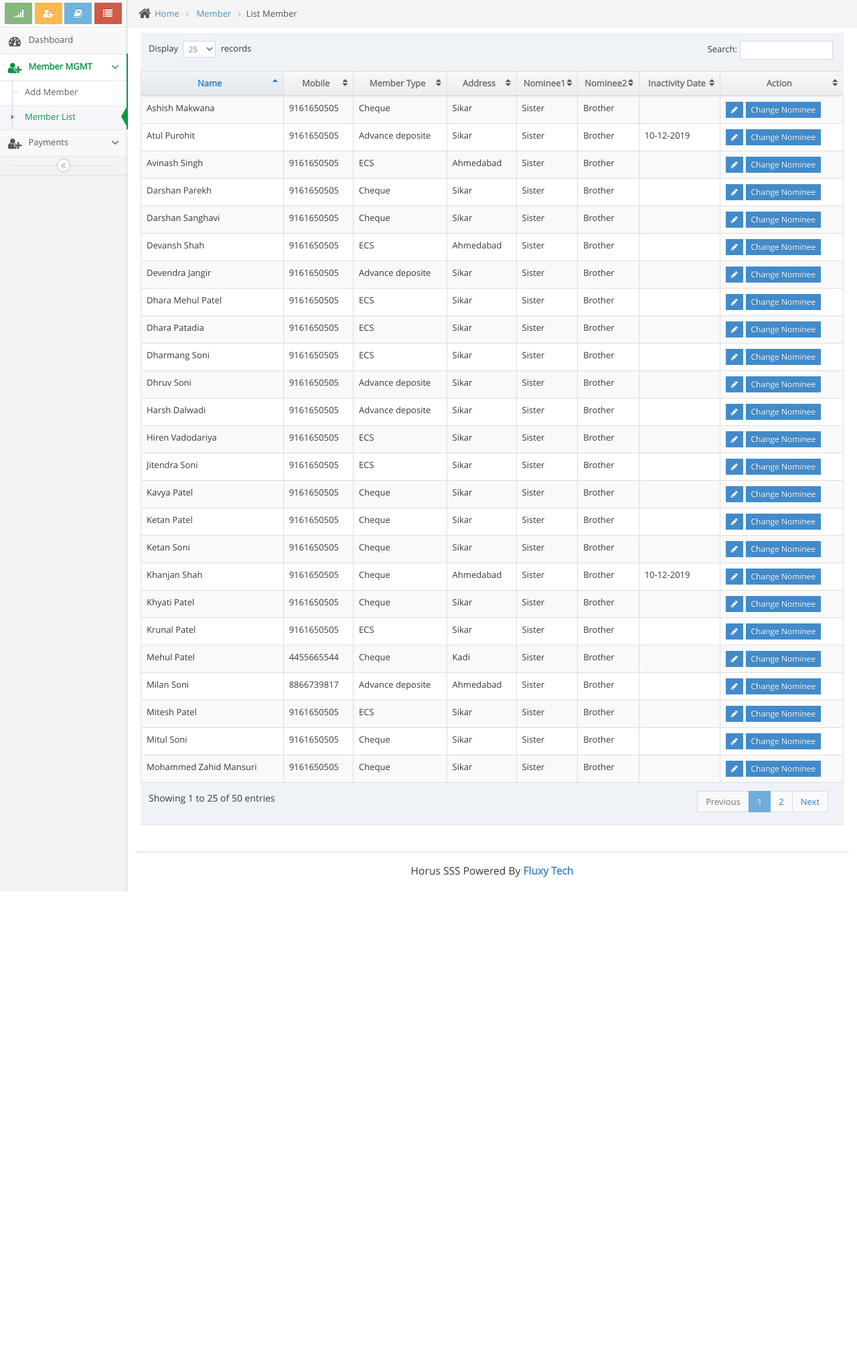
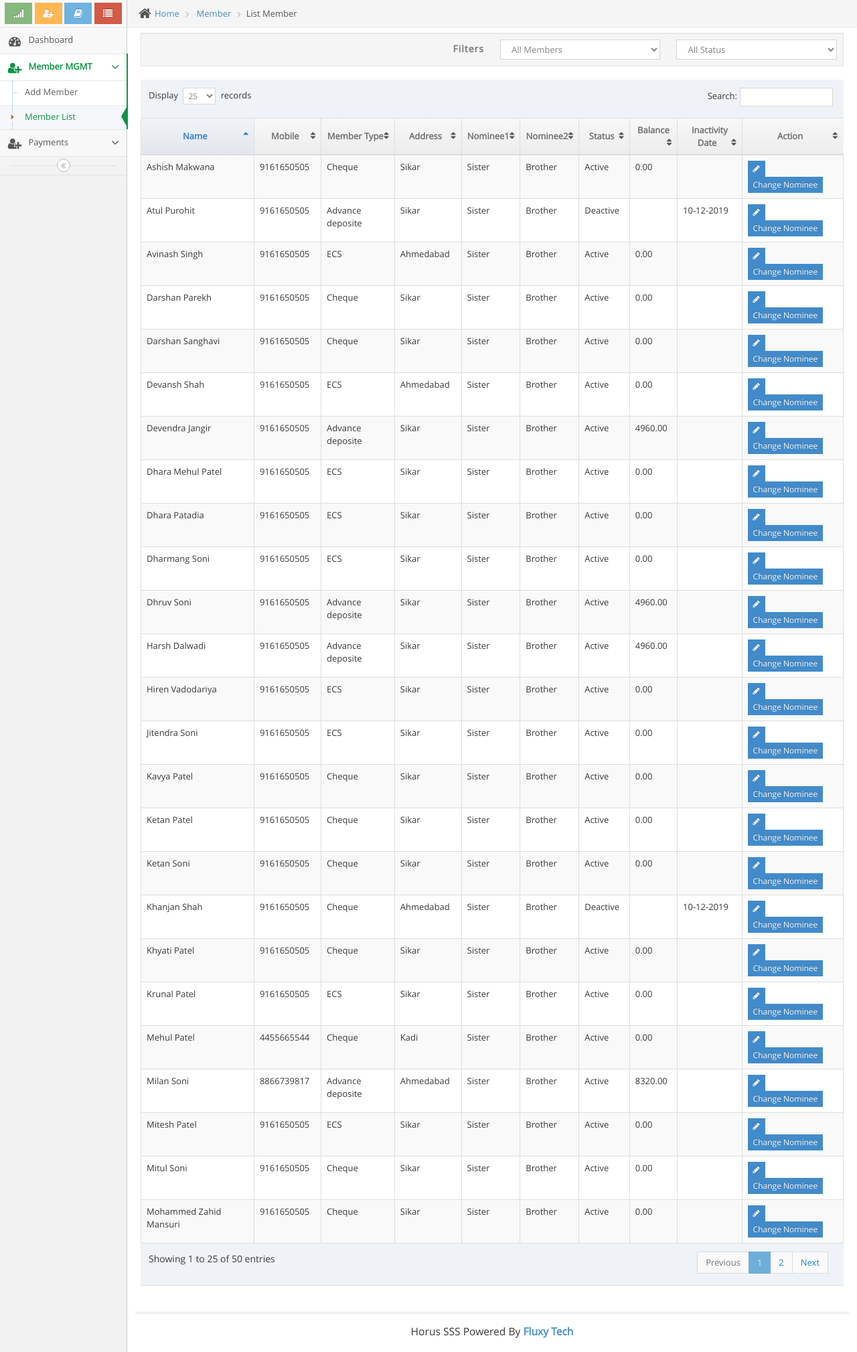
Before and after one commit to milansoni44/sss, a CodeIgniter app: page /hquiz/index.php/user/index in a window 1280 px wide. Shown: the part 45-2064 px from the top of the page at 67% size. Before the commit the page ends 1376 px from the top, so only its background shows below. Run offline with CodeIgniter, Linux system fonts and the light colour scheme; a user stored in the database is signed in; data comes from the database, SQL or seed files in the repository; data that the repository does not hold is empty.

Commit message:
Added Member Type and Status filter in member list page, 2 columns balance and status added in list

```diff
--- a/application/views/user/user_list.php
+++ b/application/views/user/user_list.php
@@ -8,6 +8,36 @@
 
             <div class="page-content">
 
+                <div class="row">
+                    <div class="col-xs-12">
+                        <form class="form-horizontal well well-sm">
+                            <div class="form-group" style="margin-bottom: 0px;">
+                                <label
+                                    class="control-label col-xs-12 col-sm-2 col-sm-offset-4 text-muted"
+                                    style="font-weight: 600;letter-spacing: 1px;padding-top: 3px;">Filters</label>
+                                <div class="col-xs-12 col-sm-3">
+                                    <div class="clearfix">
+                                        <select id="member_type" class="col-xs-12 col-sm-12">
+                                            <option value=''>All Members</option>
+                                            <option value='Advance deposite'>Advance Deposite</option>
+                                            <option value='Cheque'>Cheque</option>
+                                            <option value='ECS'>ECS Members</option>
+                                        </select>
+                                    </div>
+                                </div>
+                                <div class="col-xs-12 col-sm-3">
+                                    <div class="clearfix">
+                                        <select id="status" class="col-xs-12 col-sm-12">
+                                            <option value=''>All Status</option>
+                                            <option value='Active'>Active</option>
+                                            <option value='Deactive'>Deactive</option>
+                                        </select>
+                                    </div>
+                                </div>
+                            </div>
+                        </form>
+                    </div>
+                </div>
                 <div class="row">
                     <div class="col-xs-12">
                         <!-- PAGE CONTENT BEGINS -->
@@ -67,6 +97,8 @@
                                         <th>Address</th>
                                         <th>Nominee1</th>
                                         <th>Nominee2</th>
+                                        <th>Status</th>
+                                        <th>Balance</th>
                                         <th>Inactivity Date</th>
                                         <th>Action</th>
                                         </thead>
@@ -82,6 +114,8 @@
                                                         <td><?php echo $user['address']; ?></td>
                                                         <td><?php echo $user['nominee1']; ?></td>
                                                         <td><?php echo $user['nominee2']; ?></td>
+                                                        <td><?php echo $user['status']; ?></td>
+                                                        <td><?php echo $user['balance']; ?></td>
                                                         <td><?php echo $user['inactivity_date']; ?></td>
                                                         <td>
                                                             <a class="btn btn-primary btn-xs  no-padding-top no-padding-bottom" href="<?php echo $admin_add_user_link . '/' . $user['user_id']; ?>">
@@ -128,9 +162,18 @@
         .parent().addClass("active open");
 
     var $dynamic_table = $('#dynamic_table');
-    $dynamic_table.dataTable({
+    window.d_table = $dynamic_table.dataTable({
         "pageLength": 25
     });
+
+    $("#member_type, #status").change(function(e){
+
+        var member_type_s = $("#member_type").val() || "";
+        var status_s = $("#status").val() || "";
+
+        d_table.api().column(2).search(member_type_s,false,false,false).column(6).search(status_s,false,false).draw();
+    });
+
 </script>
 
 
@@ -138,6 +181,5 @@
     $('.user_delete_btn').click(function () {
         // escape here if the confirm is false;
         if (!confirm('All the data of this user will be deleted. Are you sure you want to Delete?')) return false;
-
     });
 </script>
```
